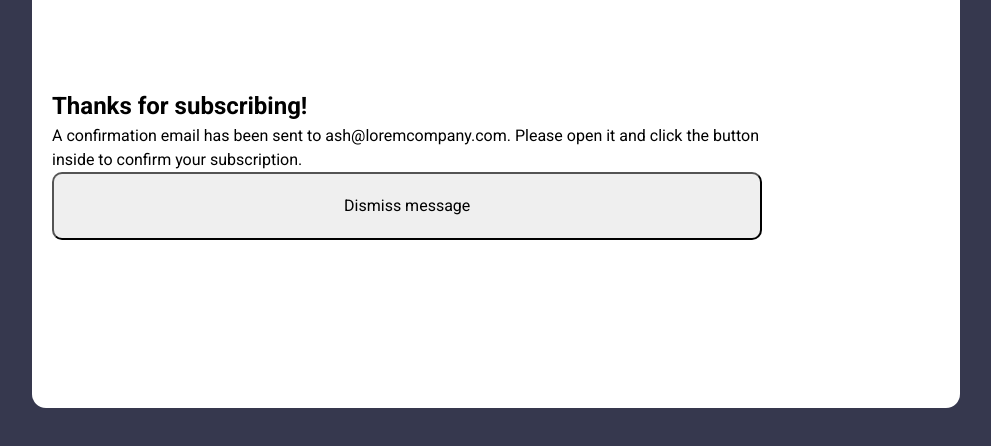
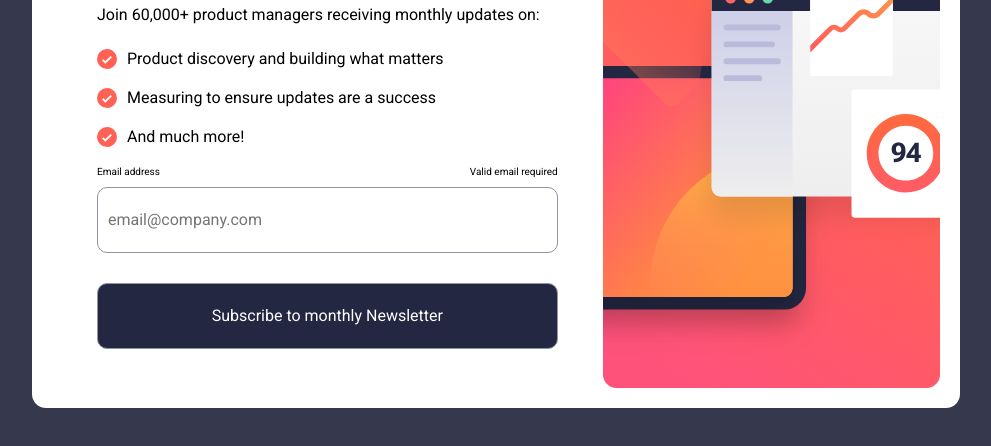
Before and after one commit to lawlawson/newsletter-sign-up, a plain HTML site: page index.html in a window 1280 px wide. Shown: the part 262-708 px from the top of the page, without its empty margins (144-1135 px from the left). Drawn offline with Linux system fonts and the light colour scheme.

Commit message:
added html validation to input

```diff
--- a/index.html
+++ b/index.html
@@ -27,13 +27,22 @@
               <li>And much more!</li>
             </ul>
             <form action="">
-              <label class="label-email" for="email"
-                ><strong>Email address</strong></label
-              >
-              <input type="text" placeholder="email@company.com" name="email" />
-              <button class="subscribe-button">
-                Subscribe to monthly newsletter
-              </button>
+              <div class="error-label">
+                <label class="label-email" for="email">Email address</label>
+                <p>Valid email required</p>
+              </div>
+              <input
+                type="email"
+                placeholder="email@company.com"
+                name="email"
+                id="email"
+                pattern=".+@example\.com"
+                size="30"
+                required />
+              <input
+                type="submit"
+                value="Subscribe to monthly Newsletter"
+                class="subscribe-button" />
             </form>
           </div>
           <div class="stay-updated-image">
--- a/style.css
+++ b/style.css
@@ -19,7 +19,7 @@ body {
 }
 
 .columns {
-  display: none;
+  display: flex;
 }
 
 .container {
@@ -88,7 +88,7 @@ form input {
 }
 
 .thanks-subscribing {
-  display: block;
+  display: none;
   margin-top: 200px;
 }
 
@@ -97,3 +97,16 @@ form input {
   border-radius: 10px;
   width: 100%;
 }
+
+.error-label {
+  display: flex;
+  font-size: 10px;
+  justify-content: space-between;
+  align-items: center;
+  margin: 0;
+}
+
+.error-label label,
+.error-label p {
+  margin: 0;
+}
```
